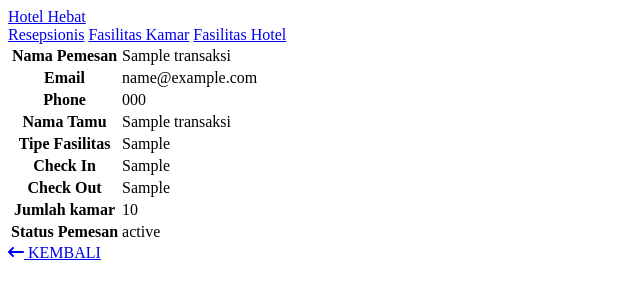
After one commit to khairul-abdi/crud_php_mysqli, a PHP site: page /php_crud_hotel_reservation/detail_tamu.php?id=1 in a window 1280 px wide. The commit adds this page. Shown: the top 300 px of the page, without its empty margins (0-640 px from the left). Run offline with PHP 8.4, Linux system fonts and the light colour scheme; tables that the repository leaves empty or names only in its code hold one stand-in row (values such as "Sample post").

Commit message:
foldering, Detail tamu

```diff
--- a/koneksi.php
+++ b/app/config/koneksi.php
@@ -4,4 +4,5 @@ $koneksi = mysqli_connect("localhost", "root","","db_reservationHotel");
 //check connection
 if (mysqli_connect_errno()) {
     echo "Koneksi database gagal : " .mysqli_connect_errno();
+    exit();
 }
--- /dev/null
+++ b/app/page/resepsionis/detail_tamu.php
@@ -0,0 +1,55 @@
+<?php include "../../templates-admin/header.php"; ?>
+<div class="card-body ">
+  <table class="table">
+    <?php
+      include '../../config/koneksi.php';
+      $id = $_GET['id'];
+      $datas = mysqli_query($koneksi, "SELECT * FROM transaksi WHERE id='$id'");
+      while($data = mysqli_fetch_array($datas)){
+    ?>
+
+    <tr>
+      <th scope="row">Nama Pemesan</th>
+      <td><?= $data['nama_pemesan'] ?></td>
+    </tr>
+    <tr>
+      <th scope="row">Email</th>
+      <td><?= $data['email'] ?></td>
+    </tr>
+    <tr>
+      <th scope="row">Phone</th>
+      <td><?= $data['phone'] ?></td>
+    </tr>
+    <tr>
+      <th scope="row">Nama Tamu</th>
+      <td><?= $data['nama_tamu'] ?></td>
+    </tr>
+    <tr>
+      <th scope="row">Tipe Fasilitas</th>
+      <td><?= $data['tipe_fasilitas'] ?></td>
+    </tr>
+    <tr>
+      <th scope="row">Check In</th>
+      <td><?= $data['check_in'] ?></td>
+    </tr>
+    <tr>
+      <th scope="row">Check Out</th>
+      <td><?= $data['check_out'] ?></td>
+    </tr>
+    <tr>
+      <th scope="row">Jumlah kamar</th>
+      <td><?= $data['total_kamar'] ?></td>
+    </tr>
+    <tr>
+      <th scope="row">Status Pemesan</th>
+      <td><?= $data['status_pemesanan'] ?></td>
+    </tr>
+  <?php
+	  }
+	?>
+  </table>
+
+  <a href="resepsionis.php"><i class="fa-solid fa-arrow-left-long"></i> KEMBALI</a>
+</div>
+
+<?php include "../../templates-admin/footer.php"; ?>
--- a/tambah.php
+++ b/app/page/resepsionis/tambah_tamu.php
@@ -1,4 +1,4 @@
-<?php include "templates-admin/header.php"; ?>
+<?php include "../../templates-admin/header.php"; ?>
 <div class="main form-detail">
   <br />
   <a href="resepsionis.php"><i class="fa-solid fa-arrow-left-long"></i> KEMBALI</a>
@@ -84,4 +84,4 @@
     </table>
   </form>
 </div>
-<?php include "templates-admin/footer.php"; ?>
+<?php include "../../templates-admin/footer.php"; ?>
--- a/public/css/style.calender.css
+++ b/public/css/style.calender.css
@@ -17,7 +17,7 @@ label {
 
 #check-in {
   width: 80%;
-  background-color: red;
+  /* background-color: red; */
 }
 
 /*
```
Also changed, not shown: app/page/resepsionis/resepsionis.php (renamed from resepsionis.php, +5 -5 lines), app/page/resepsionis/tambah_aksi.php (added, +51 -0 lines), app/templates-admin/footer.php (renamed from templates-admin/footer.php), app/templates-admin/header.php (renamed from templates-admin/header.php).
